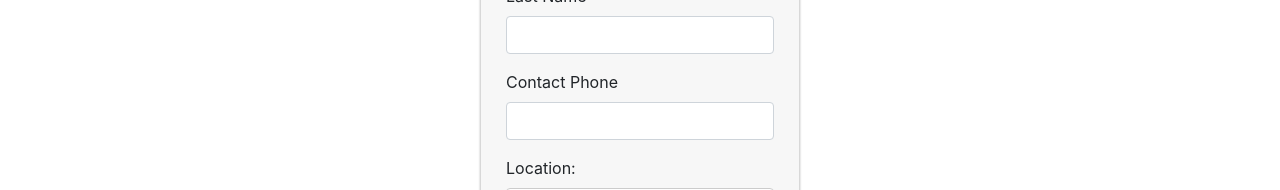
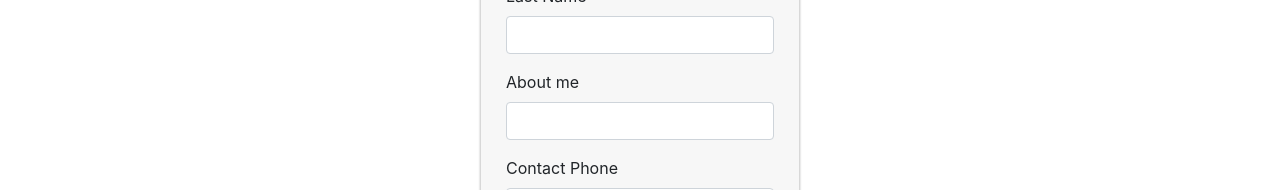
Before and after one commit to sjankdev/clickcraftsman-frontend, a React (Create React App) app: page /register in a window 1280 px wide. Both pictures are taken after a click on the button "Freelancer". Shown: the part 599-789 px from the top of the page. Built offline with nearby package versions, Linux system fonts and the light colour scheme; no server answers.

Commit message:
Added field "about me" on freelancer registration

```diff
--- a/src/components/Register.js
+++ b/src/components/Register.js
@@ -35,6 +35,7 @@ const Register = () => {
     linkedin: "",
     website: "",
     instagram: "",
+    aboutFreelancer: "",
   };
 
   const handleRegister = (formValue, { resetForm }) => {
@@ -57,6 +58,7 @@ const Register = () => {
       linkedin,
       website,
       instagram,
+      aboutFreelancer,
     } = formValue;
     setSuccessful(false);
 
@@ -79,6 +81,7 @@ const Register = () => {
       linkedin,
       website,
       instagram,
+      aboutFreelancer,
     };
 
     dispatch(
@@ -219,7 +222,16 @@ const Register = () => {
                       className="alert alert-danger"
                     />
                   </div>
-
+                  <div className="form-group">
+                    <label htmlFor="aboutFreelancer">
+                      About me
+                    </label>
+                    <Field
+                      name="aboutFreelancer"
+                      type="text"
+                      className="form-control"
+                    />
+                  </div>
                   <div className="form-group">
                     <label htmlFor="contactPhone">Contact Phone</label>
                     <Field
--- a/src/services/security/auth.service.js
+++ b/src/services/security/auth.service.js
@@ -20,7 +20,8 @@ const register = (
   companyIndustry,
   linkedin,
   website,
-  instagram
+  instagram,
+  aboutFreelancer
 ) => {
   const signUpRequestJson = JSON.stringify({
     email,
@@ -40,6 +41,7 @@ const register = (
     linkedin,
     website,
     instagram,
+    aboutFreelancer,
   });
 
   const signUpRequestBlob = new Blob([signUpRequestJson], {
@@ -66,6 +68,7 @@ const register = (
   formData.append("website", website);
   formData.append("instagram", instagram);
   formData.append("signUpRequest", signUpRequestBlob);
+  formData.append("aboutFreelancer", aboutFreelancer);
 
   return axios.post(API_URL + "signup", formData, {
     headers: {
--- a/src/slices/auth.js
+++ b/src/slices/auth.js
@@ -27,6 +27,7 @@ export const register = createAsyncThunk(
       linkedin,
       website,
       instagram,
+      aboutFreelancer
     },
     thunkAPI
   ) => {
@@ -49,7 +50,8 @@ export const register = createAsyncThunk(
         companyIndustry,
         linkedin,
         website,
-        instagram
+        instagram,
+        aboutFreelancer
       );
       thunkAPI.dispatch(setMessage(response.data.message));
       return response.data;
```
